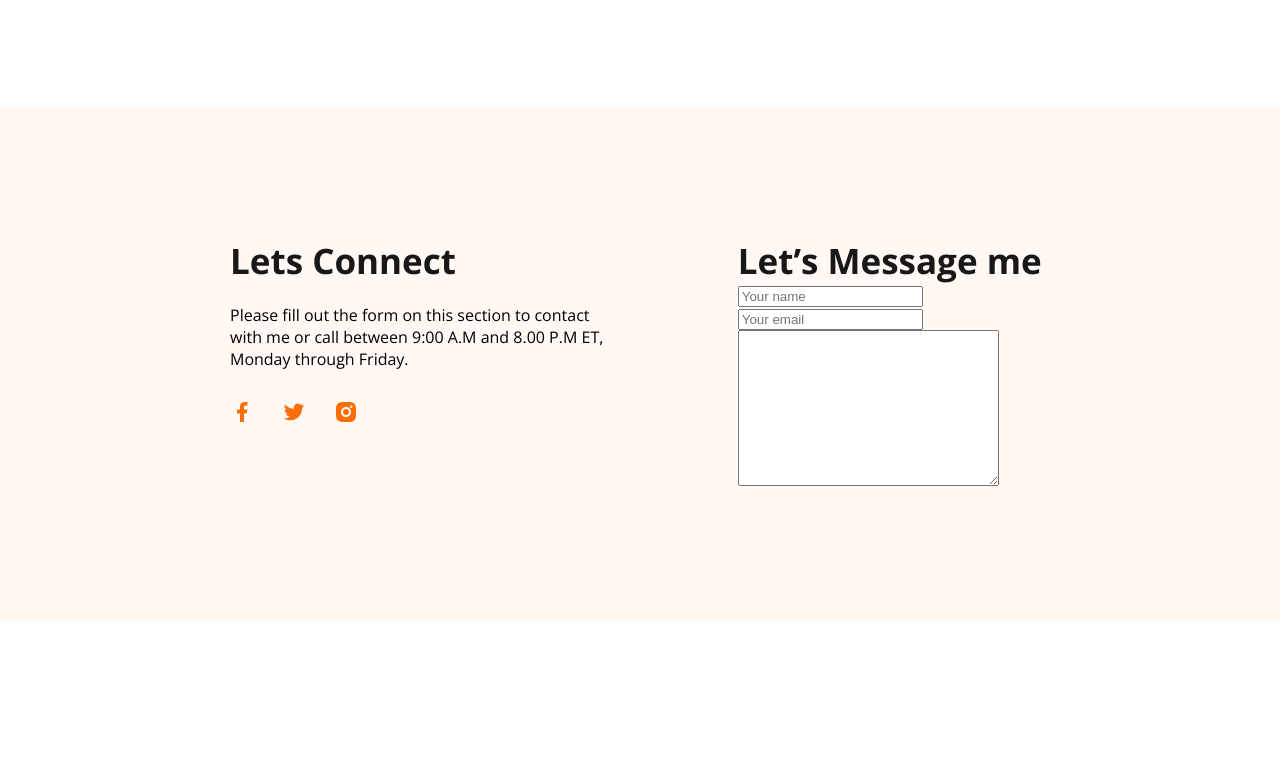
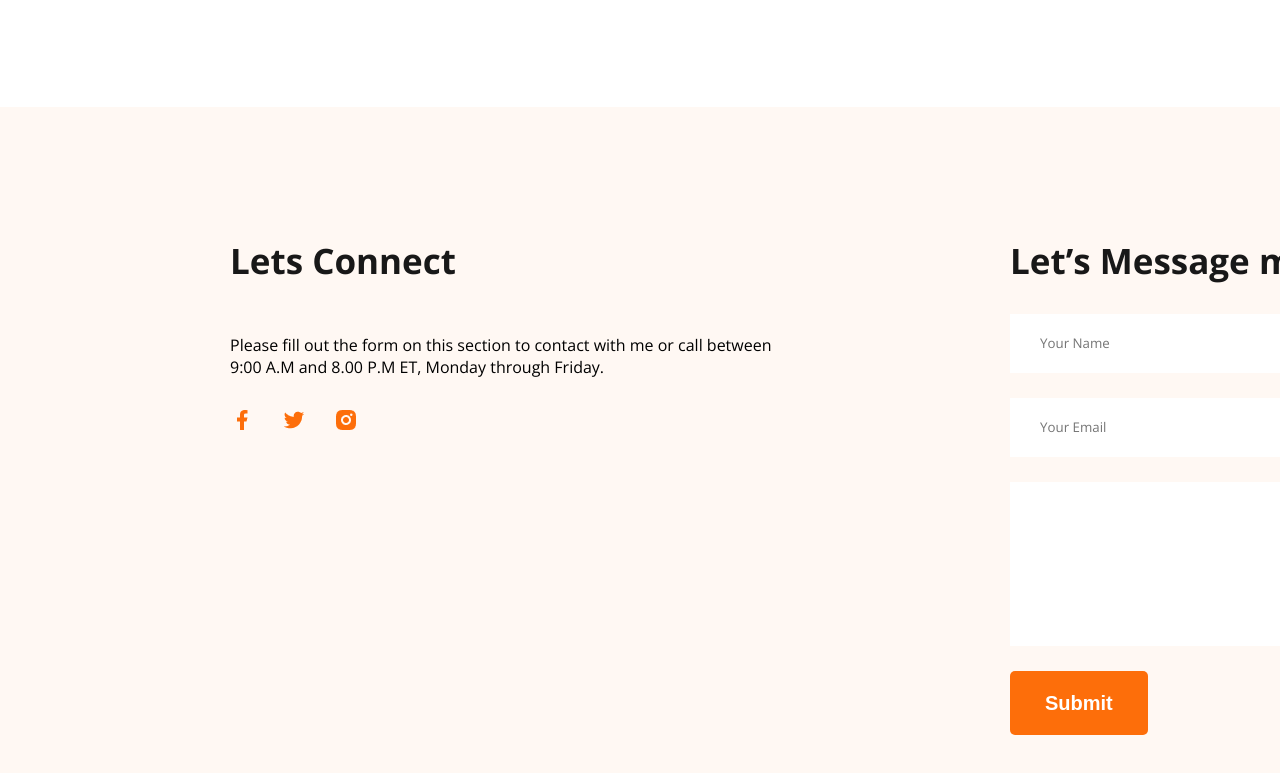
Before and after one commit to mdmarufhossianbd/portfolio, a plain HTML site: page index.html in a window 1280 px wide. Shown: the part 4488-5261 px from the top of the page. Before the commit the page ends 5109 px from the top, so only its background shows below. Drawn offline with nearby package versions, Linux system fonts and the light colour scheme.

Commit message:
complete

```diff
--- a/index.html
+++ b/index.html
@@ -199,13 +199,11 @@
             </div>
             <div>
                 <form class="contact_form">
-                    <label for="Name"><input type="text" placeholder="Your name" name="name" id=""></label>
-                    <label for="Email">
-                        <input type="email" placeholder="Your email" name="Email" id="">
-                    </label>
-                    <label for="Message">
-                        <textarea name="Message" id="" cols="30" rows="10"></textarea>
-                    </label>
+                    <input placeholder="Your Name" type="text" name="text" id="">
+                    <input placeholder="Your Email" type="email" name="email" id="">
+                    <textarea class="Message" placeholder="Message" name="Message" id="" cols="30" rows="8">
+                    </textarea>
+                    <input class="submit_btn" type="button" value="Submit">
                 </form>
             </div>
         </section>
--- a/style.css
+++ b/style.css
@@ -219,13 +219,45 @@ hr{
     display: flex;
 }
 .footer_title{
+    margin-bottom: 30px;
     color:#181818;
     font-size: 35px;
     font-weight: 700;
 }
 .footer_details{
     padding: 20px 120px 30px 0px;
+    width: 560px;
 }
 .social_link{
     padding-right: 24px;
 }
+
+.footer_child2{
+    padding-left: 100px;
+}
+
+.contact_form, input, textarea{
+    display: block;
+}
+.contact_form input[type="text"], input[type="email"], textarea{
+    padding: 22px 30px 22px;
+    margin-top: 25px;
+    border-style: none;
+    width: 460px;
+}
+::placeholder{
+    color: #757575;
+    font-family: Open Sans;
+}
+
+.submit_btn{
+    border-radius: 5px;
+    background: #FD6E0A;
+    padding: 18px 35px;
+    border: none;
+    color: #FFFFFF;
+    font-size: 20px;
+    font-weight: 700;
+    height: 64px;
+    margin-top: 25px;
+}
```
